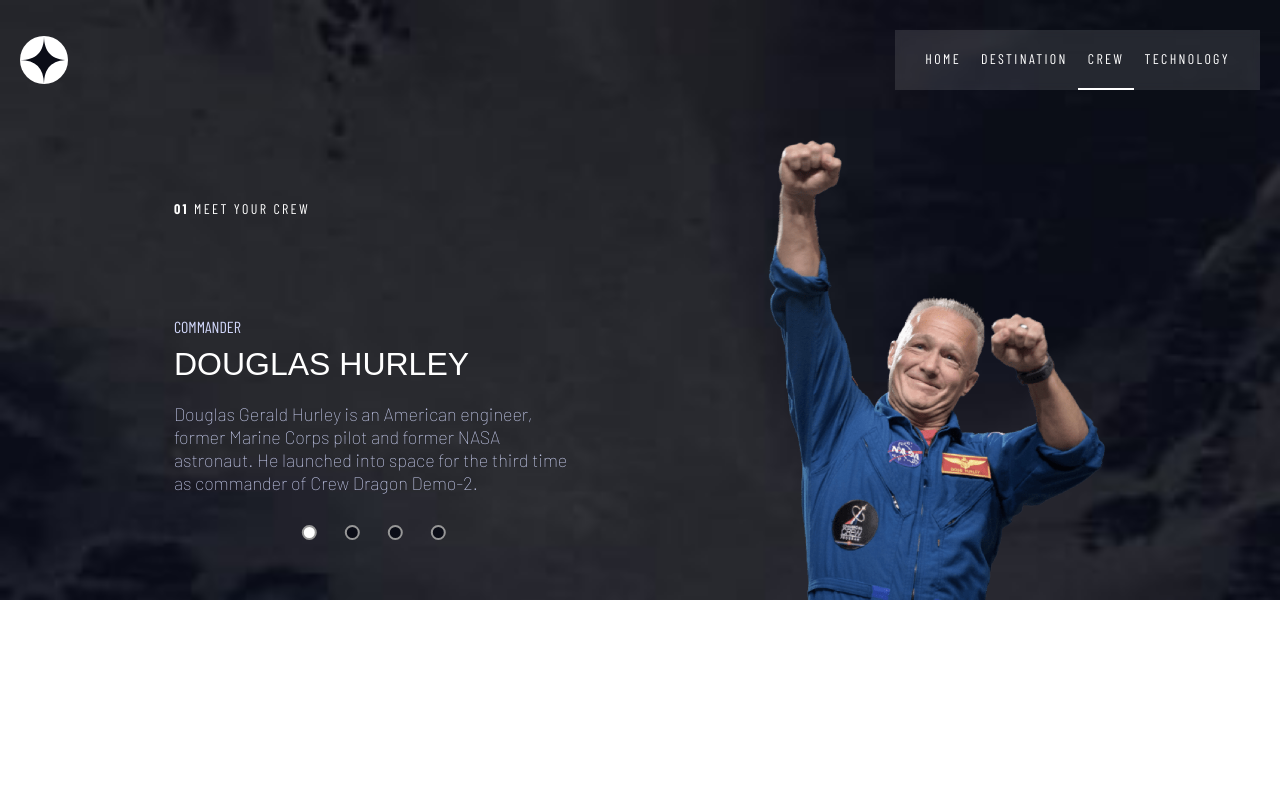
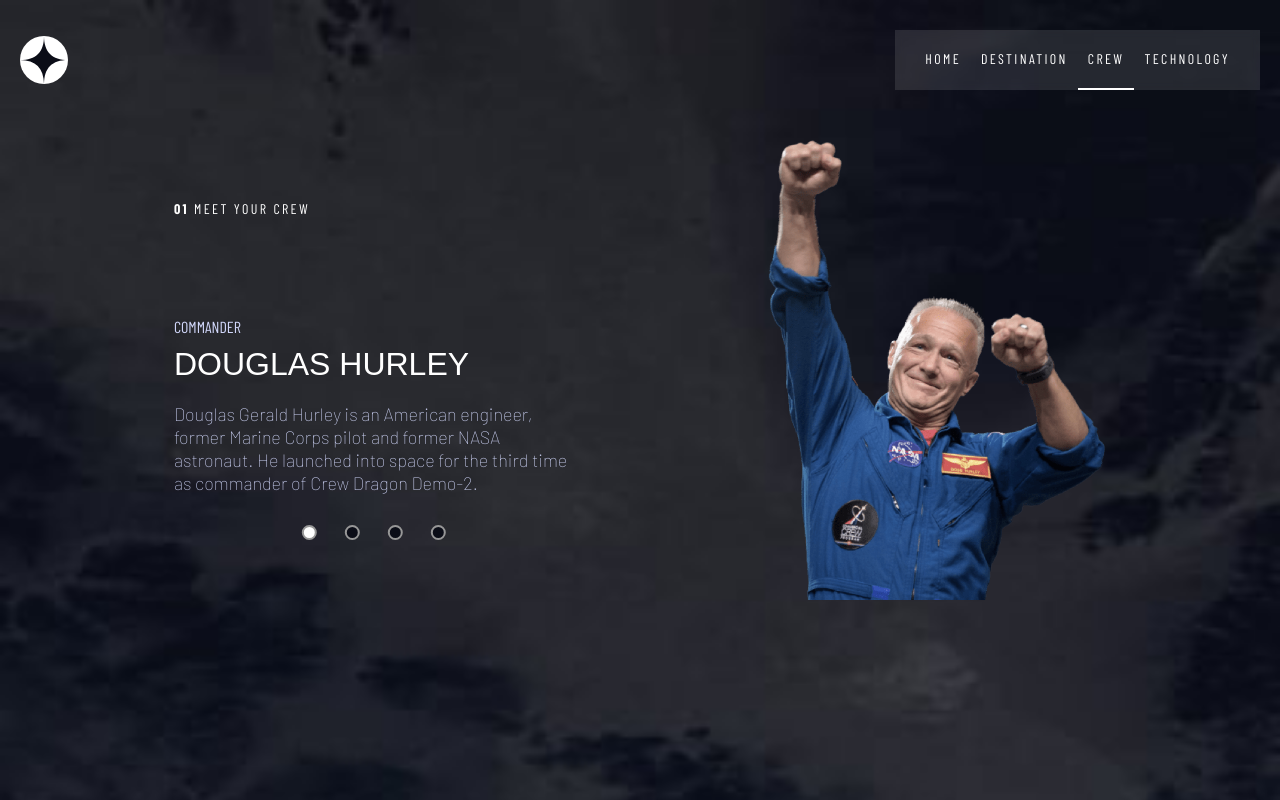
Before and after one commit to niamorweb/space-tourism-website-main, a React (Vite) app: page /space-tourism-website-main/crew in a window 1280 px wide. Built offline with nearby package versions, Linux system fonts and the light colour scheme; a web font is replaced by a local one.

Commit message:
project V4

```diff
--- a/src/pages/crew/_crew.scss
+++ b/src/pages/crew/_crew.scss
@@ -4,6 +4,7 @@
   background-size: cover;
   position: relative;
   padding-bottom: 50px;
+  min-height: 100vh;
 }
 
 .container-crew {
--- a/src/pages/destination/_destination.scss
+++ b/src/pages/destination/_destination.scss
@@ -2,6 +2,7 @@
   background: $black;
   position: relative;
   padding-bottom: 50px;
+  min-height: 100vh;
 
   .content {
     max-width: 1440px;
--- a/src/pages/technology/_technology.scss
+++ b/src/pages/technology/_technology.scss
@@ -3,6 +3,7 @@
   background-size: 100%;
   position: relative;
   padding-bottom: 50px;
+  min-height: 100vh;
 
   .content {
     text-align: center;
--- a/src/styles/style.css
+++ b/src/styles/style.css
@@ -579,6 +579,7 @@ header .menu-mobile ul li {
   background-size: cover;
   position: relative;
   padding-bottom: 50px;
+  min-height: 100vh;
 }
 
 .container-crew {
@@ -737,6 +738,7 @@ header .menu-mobile ul li {
   background: #0B0D17;
   position: relative;
   padding-bottom: 50px;
+  min-height: 100vh;
 }
 #destination .content {
   max-width: 1440px;
@@ -866,6 +868,7 @@ header .menu-mobile ul li {
   background-size: 100%;
   position: relative;
   padding-bottom: 50px;
+  min-height: 100vh;
 }
 #technology .content {
   text-align: center;
```
Also changed, not shown: 1 other file (tests, documents, lock files or other folders).
